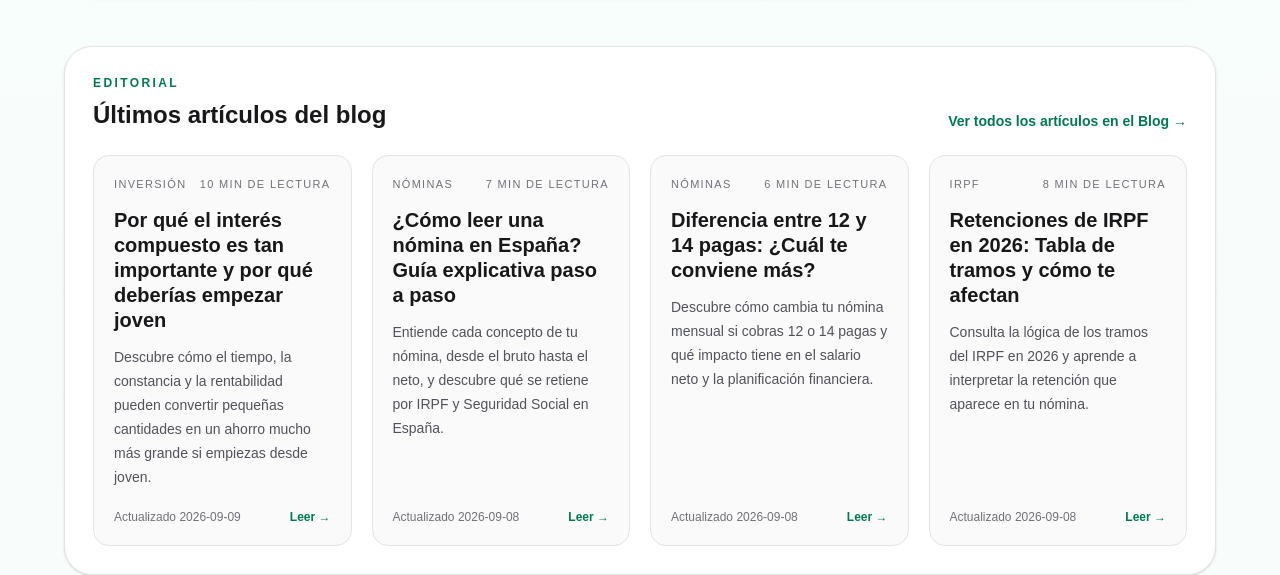
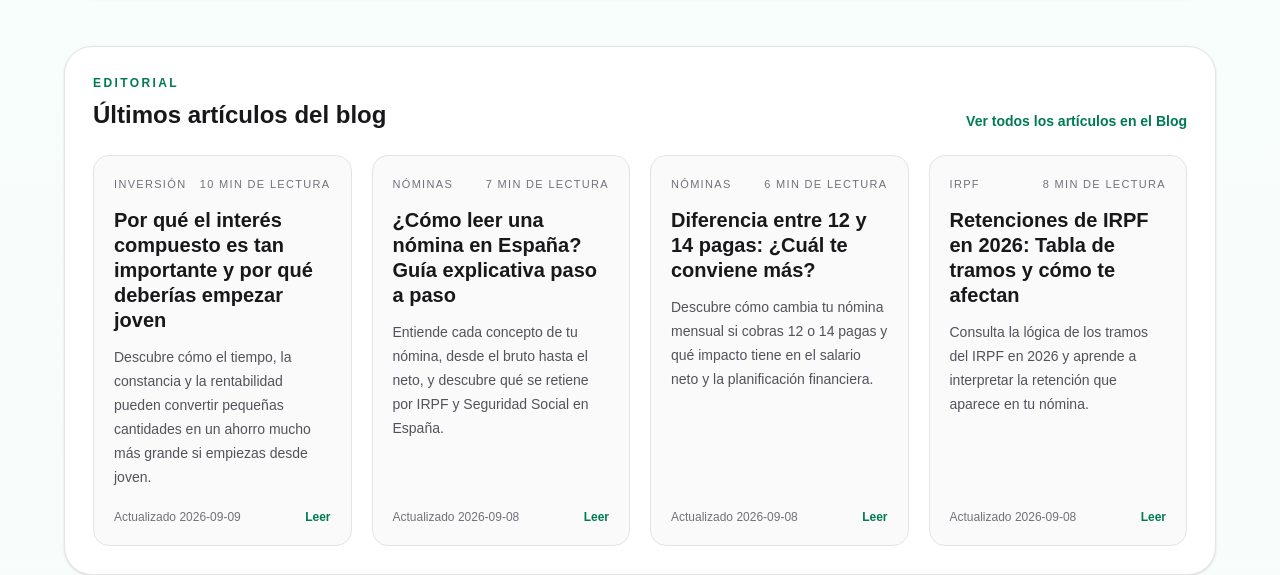
Before and after one commit to Rubenmm7/calculadora_sueldo, a Next.js app: page / in a window 1280 px wide. Shown: the part 2585-3160 px from the top of the page. Built offline with nearby package versions, Linux system fonts and the light colour scheme.

Commit message:
update links

```diff
--- a/src/app/articulos/[slug]/page.tsx
+++ b/src/app/articulos/[slug]/page.tsx
@@ -76,11 +76,11 @@ export default async function ArticuloPage({
         </div>
 
         <nav className="mt-8 flex flex-wrap justify-between gap-3 rounded-2xl border border-zinc-200 bg-white p-5 text-sm shadow-sm dark:border-zinc-800 dark:bg-zinc-950">
-          <Link href="/articulos" className="font-medium text-zinc-700 hover:underline dark:text-zinc-300">
-            ← Todos los artículos
+          <Link href="/articulos" className="inline-flex items-center gap-2 font-medium text-zinc-700 no-underline transition-colors duration-200 hover:text-emerald-400 hover:drop-shadow-[0_0_8px_rgba(52,211,153,0.8)] dark:text-zinc-300 dark:hover:text-emerald-400">
+            Todos los artículos
           </Link>
-          <Link href="/" className="font-semibold text-emerald-700 hover:underline dark:text-emerald-300">
-            Calcular mi sueldo neto →
+          <Link href="/" className="inline-flex items-center gap-2 font-semibold text-emerald-700 no-underline transition-colors duration-200 hover:text-emerald-400 hover:drop-shadow-[0_0_8px_rgba(52,211,153,0.8)] dark:text-emerald-300 dark:hover:text-emerald-400">
+            Calcular mi sueldo neto
           </Link>
         </nav>
       </article>
--- a/src/app/blog/[slug]/page.tsx
+++ b/src/app/blog/[slug]/page.tsx
@@ -129,11 +129,11 @@ export default async function BlogPostPage({
         </div>
 
         <nav className="flex flex-col gap-3 rounded-2xl border border-zinc-200 bg-white p-5 text-sm shadow-sm dark:border-zinc-800 dark:bg-zinc-950 sm:flex-row sm:items-center sm:justify-between">
-          <Link href="/blog" className="font-semibold text-zinc-700 hover:underline dark:text-zinc-300">
-            ← Volver al blog
+          <Link href="/blog" className="inline-flex items-center gap-2 font-semibold text-zinc-700 no-underline transition-colors duration-200 hover:text-emerald-400 hover:drop-shadow-[0_0_8px_rgba(52,211,153,0.8)] dark:text-zinc-300 dark:hover:text-emerald-400">
+            Volver al blog
           </Link>
-          <Link href="/" className="font-semibold text-emerald-700 hover:underline dark:text-emerald-300">
-            Calcular mi nómina →
+          <Link href="/" className="inline-flex items-center gap-2 font-semibold text-emerald-700 no-underline transition-colors duration-200 hover:text-emerald-400 hover:drop-shadow-[0_0_8px_rgba(52,211,153,0.8)] dark:text-emerald-300 dark:hover:text-emerald-400">
+            Calcular mi nómina
           </Link>
         </nav>
       </article>
--- a/src/app/blog/page.tsx
+++ b/src/app/blog/page.tsx
@@ -49,8 +49,11 @@ export default function BlogPage() {
 
               <div className="mt-5 flex items-center justify-between text-xs text-zinc-500 dark:text-zinc-400">
                 <time dateTime={post.publishedAt}>Actualizado {post.publishedAt}</time>
-                <Link href={`/blog/${post.slug}`} className="font-semibold text-emerald-700 hover:underline dark:text-emerald-300">
-                  Leer artículo →
+                <Link
+                  href={`/blog/${post.slug}`}
+                  className="font-semibold text-emerald-700 no-underline transition-colors duration-200 hover:text-emerald-400 hover:drop-shadow-[0_0_8px_rgba(52,211,153,0.8)] dark:text-emerald-300 dark:hover:text-emerald-400"
+                >
+                  Leer artículo
                 </Link>
               </div>
             </article>
--- a/src/app/interes-compuesto/page.tsx
+++ b/src/app/interes-compuesto/page.tsx
@@ -81,8 +81,8 @@ export default function InteresCompuestoPage() {
           <p className="text-xs leading-5 text-zinc-500 dark:text-zinc-400">
             La información de esta página no constituye asesoramiento financiero. Consulta a un profesional antes de tomar decisiones de inversión.
           </p>
-          <Link href="/" className="inline-flex text-sm font-semibold text-emerald-700 hover:underline dark:text-emerald-300">
-            ← Volver a la calculadora de sueldo
+          <Link href="/" className="inline-flex items-center gap-2 text-sm font-semibold text-emerald-700 no-underline transition-colors duration-200 hover:text-emerald-400 hover:drop-shadow-[0_0_8px_rgba(52,211,153,0.8)] dark:text-emerald-300 dark:hover:text-emerald-400">
+            Volver a la calculadora de sueldo
           </Link>
         </article>
       </div>
--- a/src/app/page.tsx
+++ b/src/app/page.tsx
@@ -118,8 +118,11 @@ export default function Home() {
                   Últimos artículos del blog
                 </h2>
               </div>
-              <Link href="/blog" className="inline-flex items-center text-sm font-semibold text-emerald-700 hover:underline dark:text-emerald-300">
-                Ver todos los artículos en el Blog →
+              <Link
+                href="/blog"
+                className="inline-flex items-center text-sm font-semibold text-emerald-700 no-underline transition-colors duration-200 hover:text-emerald-400 hover:drop-shadow-[0_0_8px_rgba(52,211,153,0.8)] dark:text-emerald-300 dark:hover:text-emerald-400"
+              >
+                Ver todos los artículos en el Blog
               </Link>
             </div>
 
@@ -141,8 +144,11 @@ export default function Home() {
 
                   <div className="mt-5 flex items-center justify-between text-xs text-zinc-500 dark:text-zinc-400">
                     <time dateTime={post.publishedAt}>Actualizado {post.publishedAt}</time>
-                    <Link href={`/blog/${post.slug}`} className="font-semibold text-emerald-700 hover:underline dark:text-emerald-300">
-                      Leer →
+                    <Link
+                      href={`/blog/${post.slug}`}
+                      className="font-semibold text-emerald-700 no-underline transition-colors duration-200 hover:text-emerald-400 hover:drop-shadow-[0_0_8px_rgba(52,211,153,0.8)] dark:text-emerald-300 dark:hover:text-emerald-400"
+                    >
+                      Leer
                     </Link>
                   </div>
                 </article>
```
